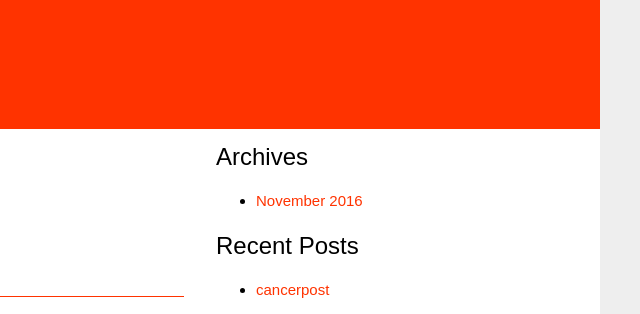
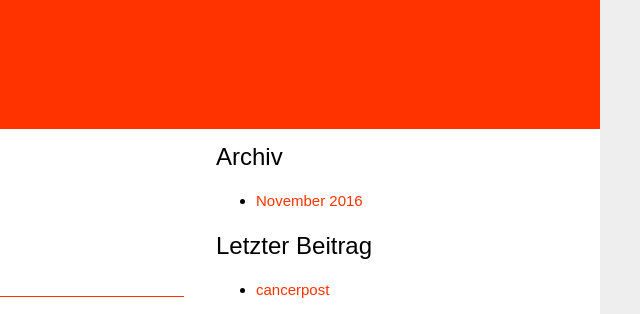
Before and after one commit to crayix/crayix.github.io, a plain HTML site: page archives/index.html in a window 1280 px wide. Shown: the top 314 px of the page, 640-1280 px from the left. Drawn offline with Linux system fonts and the light colour scheme.

Commit message:
Site updated: 2016-11-06 14:49:26

```diff
--- a/archives/index.html
+++ b/archives/index.html
@@ -3,7 +3,7 @@
 <head>
   <meta charset="utf-8">
 
-  <title>Archives | B O N E R _ B L O G</title>
+  <title>Archiv | B O N E R _ B L O G</title>
   <meta name="viewport" content="width=device-width, initial-scale=1, maximum-scale=1">
 
     <link rel="alternate" href="/atom.xml" title="B O N E R _ B L O G" type="application/atom+xml">
@@ -91,7 +91,7 @@
 
 
   <div>
-    <h3>Archives</h3>
+    <h3>Archiv</h3>
     <div>
       <ul class="archive-list"><li class="archive-list-item"><a class="archive-list-link" href="/archives/2016/11/">November 2016</a></li></ul>
     </div>
@@ -101,7 +101,7 @@
 
 
   <div>
-    <h3>Recent Posts</h3>
+    <h3>Letzter Beitrag</h3>
     <div>
       <ul>
 
```
Also changed, not shown: 2016/11/06/cancerpost/index.html (+2 -2 lines), archives/2016/11/index.html (+3 -3 lines), archives/2016/index.html (+3 -3 lines), index.html (+2 -2 lines).
